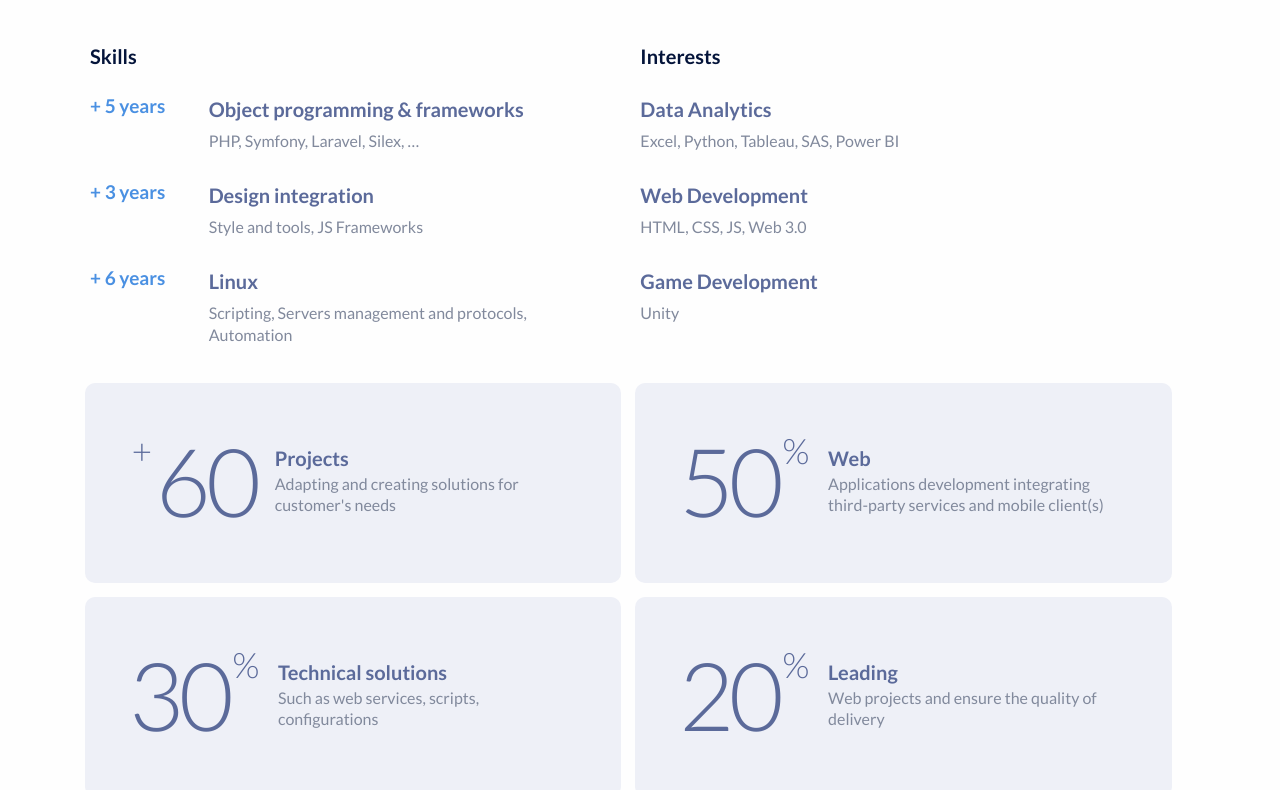
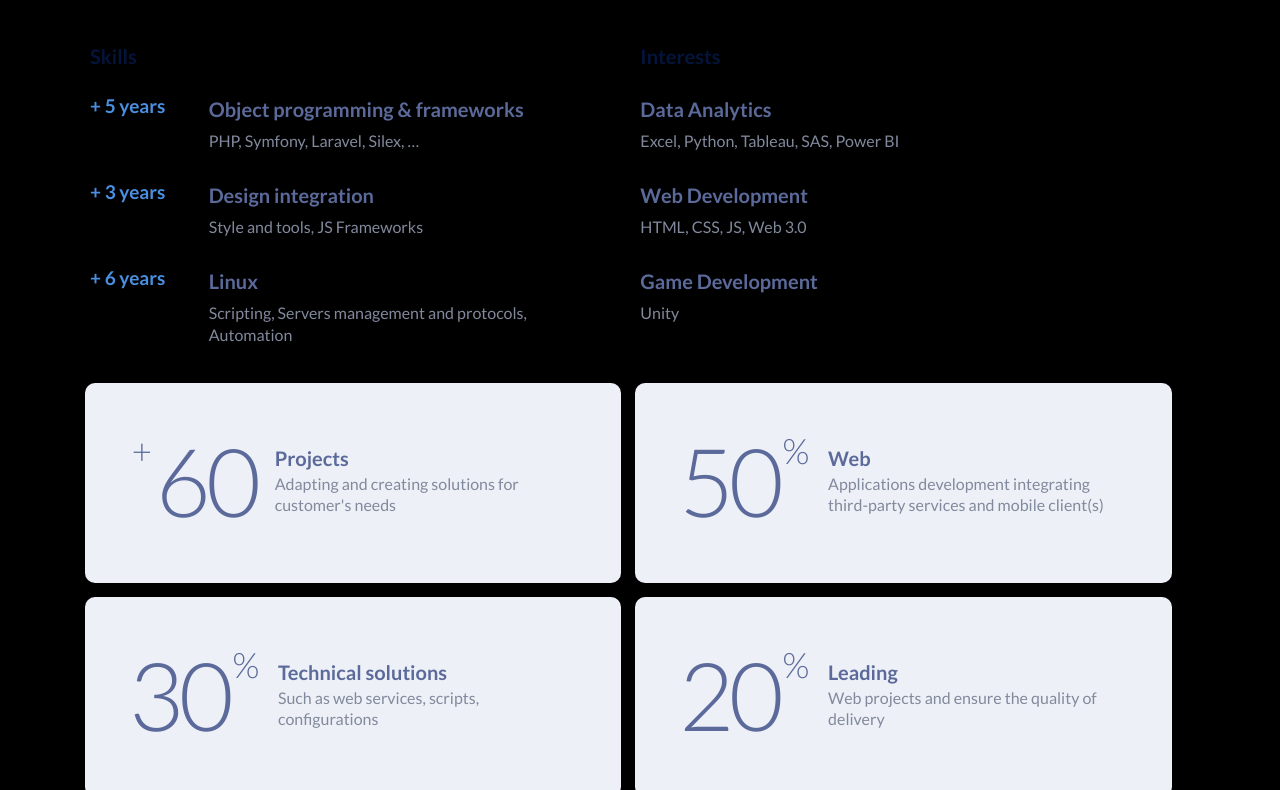
Before and after one commit to TimAuba/timauba.github.io, a plain HTML site: page index.html in a window 1280 px wide. Shown: the part 293-1083 px from the top of the page. Drawn offline with Linux system fonts and the light colour scheme.

Commit message:
Update styles.css

```diff
--- a/styles.css
+++ b/styles.css
@@ -49,7 +49,7 @@ body {
 	text-rendering : optimizeLegibility;
 	-webkit-font-smoothing : antialiased;
 	font-size: 19px;
-	background-color: #FEFEFE;
+	background-color: #000000;
 	color: #04143A;
 }
 ol, ul {
```
